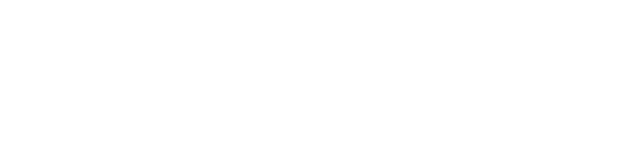
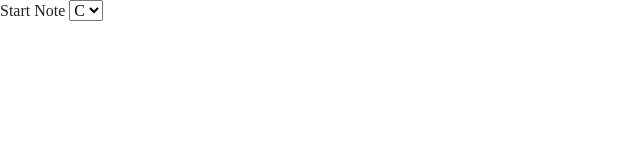
Before and after one commit to hedgeh0gpie/javascript-chord-player, a plain HTML site: page index.html in a window 1280 px wide. Shown: the whole page, without its empty margins (0-640 px from the left). Drawn offline with Linux system fonts and the light colour scheme.

Commit message:
Make select for notes

```diff
--- a/index.html
+++ b/index.html
@@ -20,7 +20,18 @@
 </head>
 
 <body>
-
+  <div class="controls">
+    <label for="start-note">Start Note</label>
+    <select name="start-note" id="start-note">
+      <option value="">C</option>
+      <option value="">D</option>
+      <option value="">E</option>
+      <option value="">F</option>
+      <option value="">G</option>
+      <option value="">A</option>
+      <option value="">B</option>
+    </select>
+  </div>
 
 
   <script src="https://cdn.jsdelivr.net/npm/@tonaljs/tonal/browser/tonal.min.js"></script>
```
